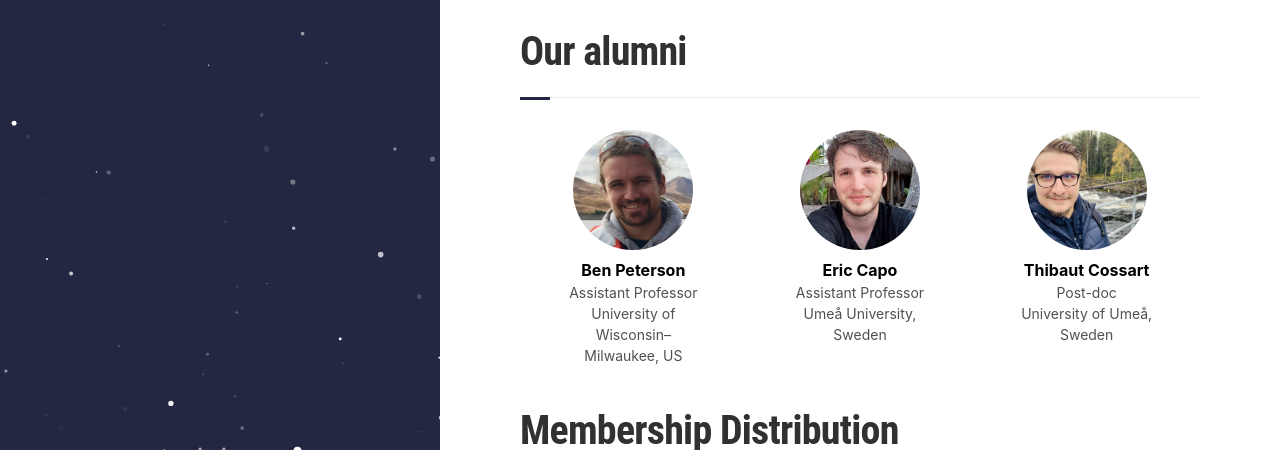
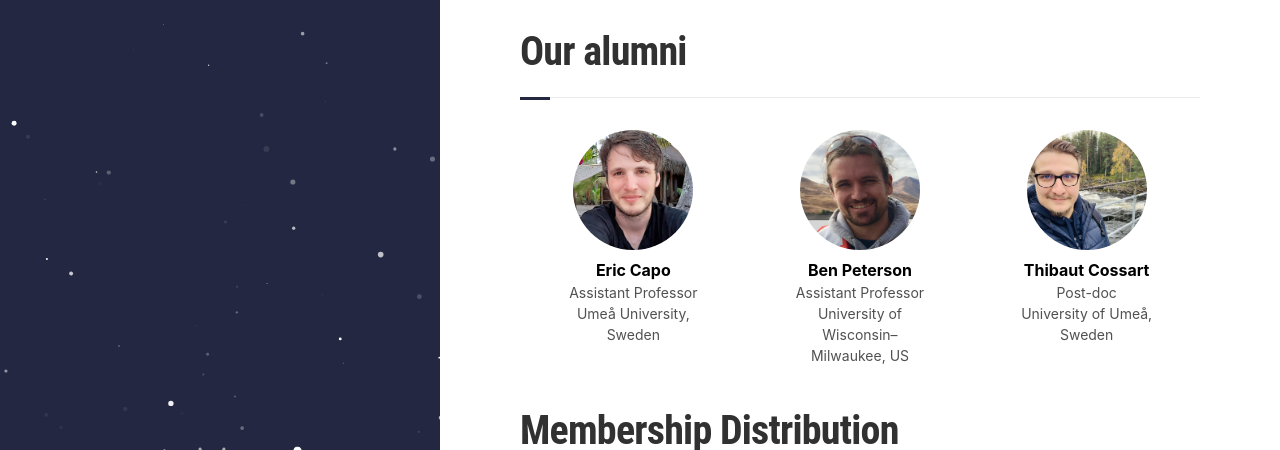
Before and after one commit to Mersorcium/mersorcium.github.io, a Jekyll site: the page built from index.html, in a window 1280 px wide and 900 px high, scrolled down 2179 px, cut to the strip 0-450 px from the top of the window. Built offline with Jekyll 4.4.1, drawn with Linux system fonts in a browser that asks for light colours; the list of posts is cut into pages by our own code; part of the change alters nothing that is shown.

Commit message:
Reorder alumni and update Carla's position
List Eric Capo first and Ben Peterson second in Our alumni, and change
Carla Pereira Garcia's position on the Organizing Board to Post-doc.

```diff
--- a/_includes/alumni.html
+++ b/_includes/alumni.html
@@ -1,18 +1,18 @@
 <div class="section">
   <h1 class="section-title underline">Our alumni</h1>
   <div class="avatar">
+    <div class="member">
+      <div class="square"><a href="https://www.umu.se/en/staff/eric-capo/"><img src="{{ "/assets/member-avatar/Eric.jpg" | relative_url }}" alt="Avatar" /></a></div>
+      <p>Eric Capo</p>
+      <p>Assistant Professor</p>
+      <p>Umeå University, Sweden</p>
+    </div>
+
     <div class="member">
       <div class="square"><a href="https://uwm.edu/freshwater/directory/peterson-benjamin/"><img src="{{ "/assets/member-avatar/Ben.jpg" | relative_url }}" alt="Avatar" /></a></div>
       <p>Ben Peterson</p>
       <p>Assistant Professor</p>
       <p>University of Wisconsin–Milwaukee, US</p>
-    </div>
-
-    <div class="member">
-      <div class="square"><a href="https://www.umu.se/en/staff/eric-capo/"><img src="{{ "/assets/member-avatar/Eric.jpg" | relative_url }}" alt="Avatar" /></a></div>
-      <p>Eric Capo</p>
-      <p>Assistant Professor</p>
-      <p>Umeå University, Sweden</p>
     </div>
 
     <div class="member">
--- a/_includes/organizing-board.html
+++ b/_includes/organizing-board.html
@@ -18,7 +18,7 @@
     <div class="member">
       <div class="square"><img src="{{ "/assets/member-avatar/Carla.jpg" | relative_url }}" alt="Avatar" /></div>
       <p>Carla Pereira Garcia</p>
-      <p>PhD student</p>
+      <p>Post-doc</p>
       <p>ICM-CSIC, Spain</p>
     </div>
 
```
